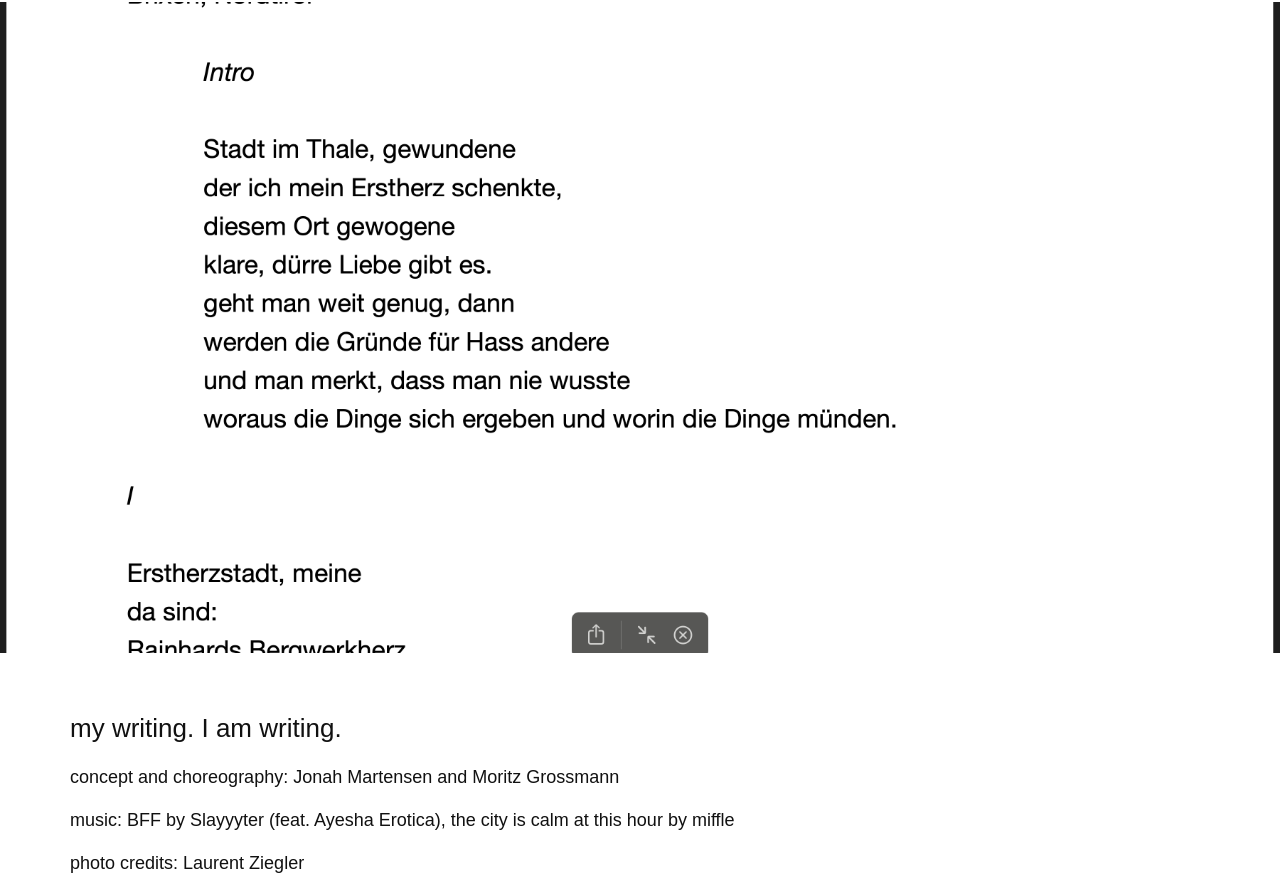
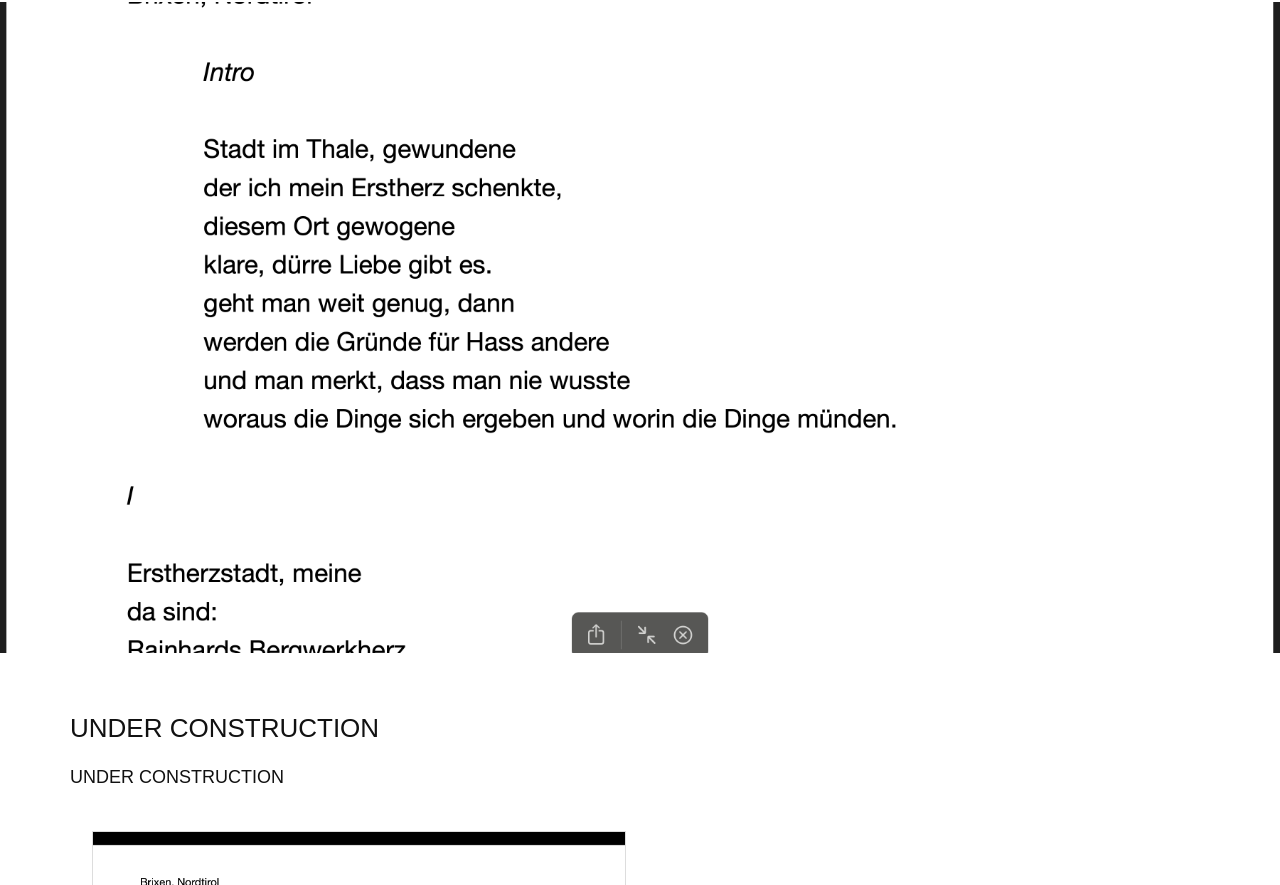
Before and after one commit to jonahmartensen/maybeitworks, an Eleventy site: page writing.html in a window 1280 px wide. Shown: the part 67-952 px from the top of the page. Built offline with nearby package versions, Linux system fonts and the light colour scheme; Eleventy itself is replaced by a stand-in of ours; files that its build step writes are made by us from their sources.

Commit message:
Update writing section to 'UNDER CONSTRUCTION'

```diff
--- a/writing.html
+++ b/writing.html
@@ -21,14 +21,12 @@ galleryImages:
 
     <section class="project-content">
       <div class="project-text">
-<p>my writing. I am writing.</p>
+<p>UNDER CONSTRUCTION</p>
 
  </div>
 
       <div class="detail-text">
-        <p>concept and choreography: Jonah Martensen and Moritz Grossmann</p>
-<p>music: BFF by Slayyyter (feat. Ayesha Erotica), the city is calm at this hour by miffle</p>
-<p>photo credits: Laurent Ziegler</p>
+        <p>UNDER CONSTRUCTION</p>
       </div>
       {% include "detail-gallery.html" %}
     </section>
```
